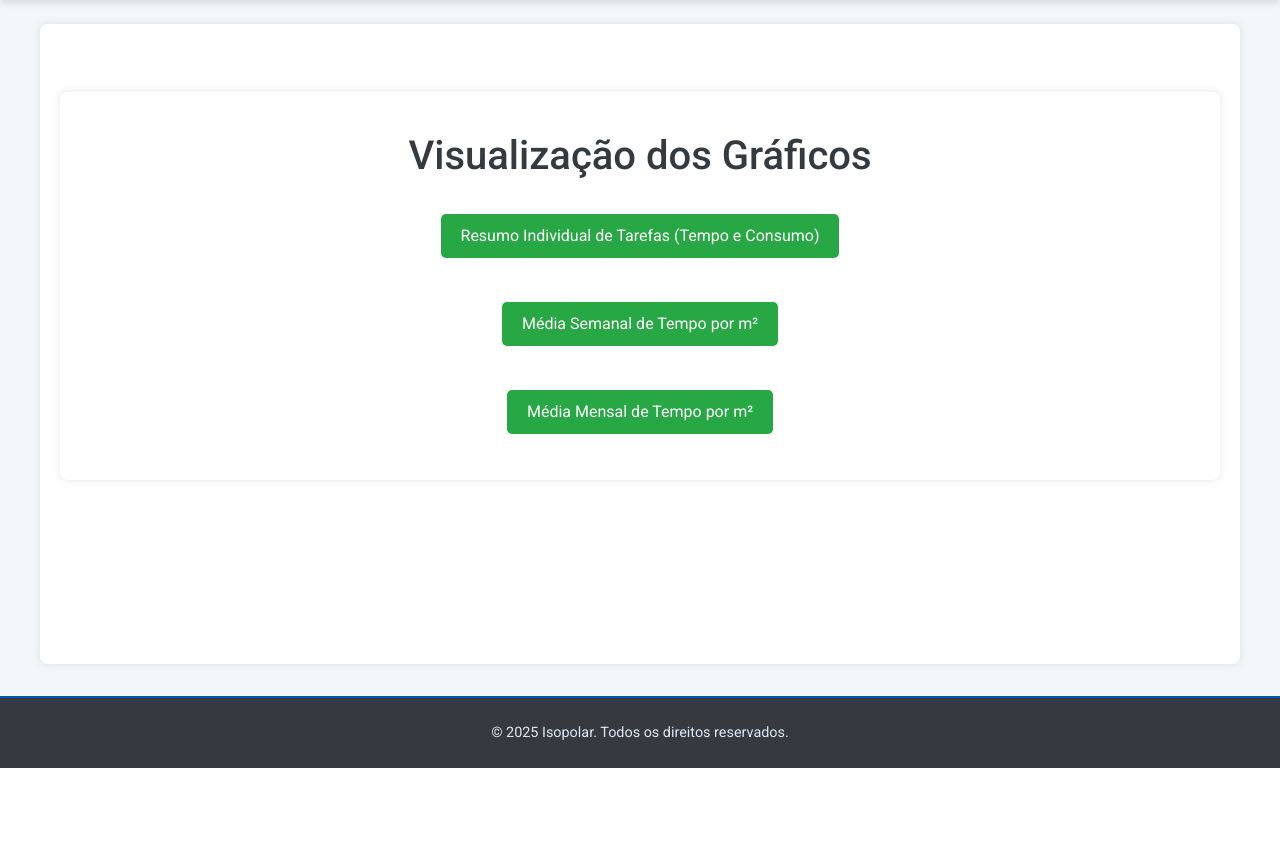
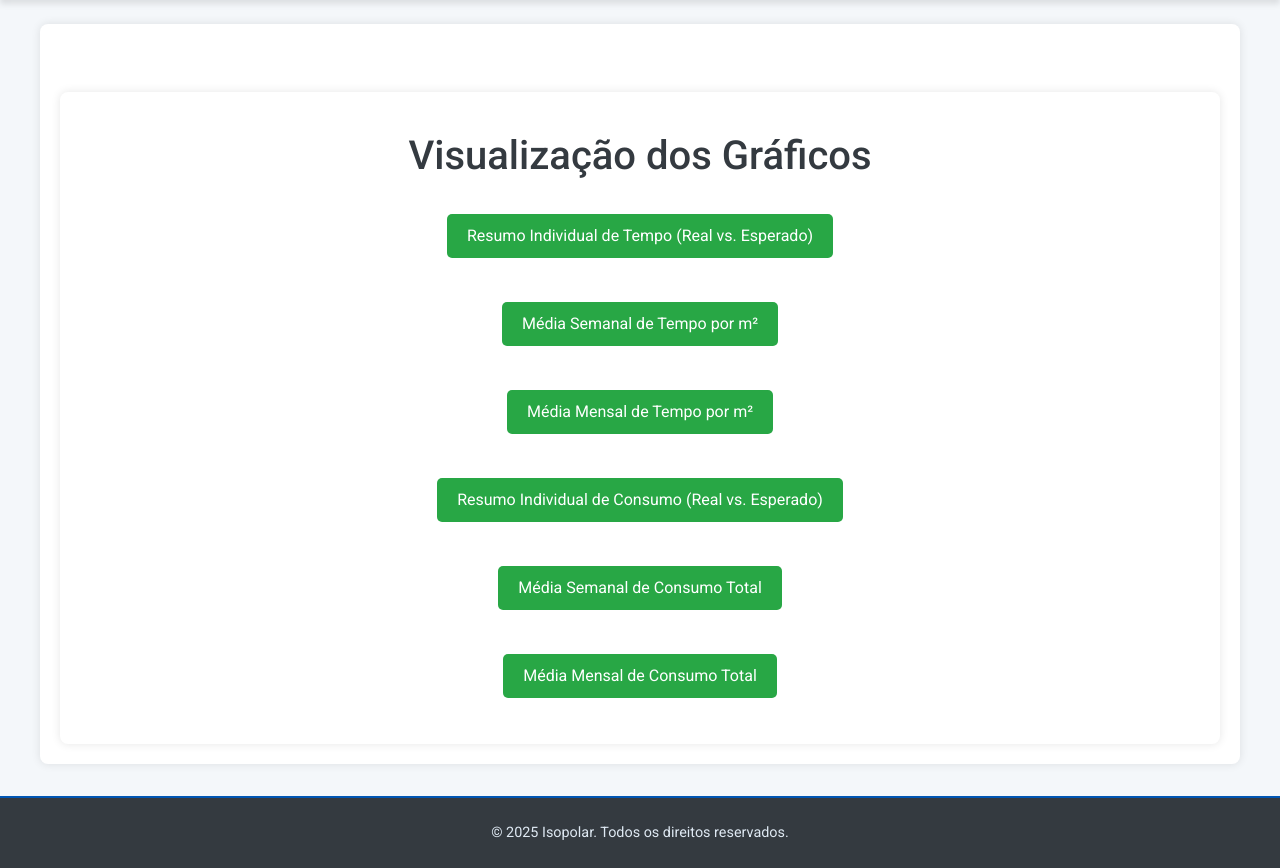
Before and after one commit to MarconeRafael/relatorio, a Flask app: page /graficos in a window 1280 px wide. Shown: the part 74-942 px from the top of the page. Before the commit the page ends 842 px from the top, so only its background shows below. Run offline with Flask 3, Linux system fonts and the light colour scheme; data that the repository does not hold is empty.

Commit message:
finalizado graficos

```diff
--- a/routes/graficos.py
+++ b/routes/graficos.py
@@ -1,6 +1,5 @@
 from flask import Blueprint, jsonify
 from models import Relatorio
-from datetime import datetime
 from collections import defaultdict
 import statistics
 
@@ -36,13 +35,34 @@ def chart_data():
     for rel in relatorios:
         # Obtém os valores esperados para a tarefa, se houver; caso contrário, usa valores padrão
         exp = expected_values.get(rel.tarefa, {"tempo_por_m2": None, "consumo": {}})
+
+        # Calcular o tempo total real e o tempo total esperado para a tarefa
+        actual_tempo_total = rel.calcular_duracao()
+        expected_tempo_total = None
+        if exp.get("tempo_por_m2") is not None and rel.metros_quadrados:
+            expected_tempo_total = exp.get("tempo_por_m2") * rel.metros_quadrados
+
+        # Para o consumo, o real é o total consumido já registrado (em materiais_gastos)
+        actual_consumo_total = rel.materiais_gastos
+        # Calcular o consumo total esperado: para cada material esperado, multiplique pelo número de metros quadrados
+        expected_consumo_total = {}
+        for material, valor in exp.get("consumo", {}).items():
+            if rel.metros_quadrados:
+                expected_consumo_total[material] = valor * rel.metros_quadrados
+
         tarefas_individuais.append({
             "id": rel.id,
             "tarefa": rel.tarefa,
             "duracao": rel.calcular_duracao(),
             "tempo_por_m2": rel.tempo_por_m2(),
             "consumo_por_m2": rel.consumo_por_m2(),
+            "metros_quadrados": rel.metros_quadrados,
+            "actual_tempo_total": actual_tempo_total,
+            "expected_tempo_total": expected_tempo_total,
+            "actual_consumo_total": actual_consumo_total,
+            "expected_consumo_total": expected_consumo_total,
             "criado_em": rel.criado_em.strftime("%Y-%m-%d"),
+            # Mantém também os valores por m² para referência
             "expected_tempo_por_m2": exp.get("tempo_por_m2"),
             "expected_consumo_por_m2": exp.get("consumo")
         })
--- a/static/js/chart.js
+++ b/static/js/chart.js
@@ -251,3 +251,67 @@ function initCharts() {
 
 // Inicializa os gráficos quando o documento estiver carregado.
 document.addEventListener('DOMContentLoaded', initCharts);
+
+function renderGroupedConsumptionChart(tarefasIndividuais) {
+ console.log("Renderizando gráfico de consumo total com dados:", tarefasIndividuais);
+ const labels = [];
+ const realConsumptionData = [];
+ const expectedConsumptionData = [];
+
+ tarefasIndividuais.forEach(item => {
+   let realConsumption = 0;
+   let expectedConsumption = 0;
+   // Utiliza os novos campos para consumo total
+   const realConsumo = item.actual_consumo_total;
+   const expectedConsumo = item.expected_consumo_total;
+
+   if (realConsumo && Object.keys(realConsumo).length > 0) {
+     const material = Object.keys(realConsumo)[0];
+     // Converte os valores para números, se necessário
+     realConsumption = parseFloat(realConsumo[material]) || 0;
+     expectedConsumption = (expectedConsumo && Object.keys(expectedConsumo).length > 0)
+                             ? (parseFloat(expectedConsumo[material]) || 0)
+                             : 0;
+     labels.push(`${item.tarefa} (ID ${item.id}) - ${material}`);
+   } else {
+     labels.push(`${item.tarefa} (ID ${item.id})`);
+   }
+   realConsumptionData.push(realConsumption);
+   expectedConsumptionData.push(expectedConsumption);
+ });
+
+ const canvas = document.getElementById('groupedConsumptionChart');
+ if (!canvas) {
+   console.warn("Canvas com id 'groupedConsumptionChart' não encontrado. Pulando renderização do gráfico de consumo.");
+   return;
+ }
+ const ctx = canvas.getContext('2d');
+ new Chart(ctx, {
+   type: 'bar',
+   data: {
+     labels: labels,
+     datasets: [
+       {
+         label: 'Consumo Real Total',
+         data: realConsumptionData,
+         backgroundColor: 'rgba(75, 192, 192, 0.5)',
+         borderColor: 'rgba(75, 192, 192, 1)',
+         borderWidth: 1
+       },
+       {
+         label: 'Consumo Esperado Total',
+         data: expectedConsumptionData,
+         backgroundColor: 'rgba(153, 102, 255, 0.5)',
+         borderColor: 'rgba(153, 102, 255, 1)',
+         borderWidth: 1
+       }
+     ]
+   },
+   options: {
+     responsive: true,
+     scales: {
+       y: { beginAtZero: true }
+     }
+   }
+ });
+}
--- a/templates/graficos.html
+++ b/templates/graficos.html
@@ -5,40 +5,75 @@
 <div class="container mt-5">
   <h1 class="text-center mb-4">Visualização dos Gráficos</h1>
 
-  <!-- Seção Colapsável: Resumo Individual de Tarefas -->
+  <!-- Seção Colapsável: Resumo Individual de Tempo -->
   <div class="mb-3">
-    <button class="btn btn-primary" type="button" data-bs-toggle="collapse" data-bs-target="#individualSection" aria-expanded="false" aria-controls="individualSection">
-      Resumo Individual de Tarefas (Tempo e Consumo)
+    <button class="btn btn-primary" type="button" data-bs-toggle="collapse" data-bs-target="#individualTimeSection" aria-expanded="false" aria-controls="individualTimeSection">
+      Resumo Individual de Tempo (Real vs. Esperado)
     </button>
   </div>
-  <div class="collapse" id="individualSection">
+  <div class="collapse" id="individualTimeSection">
     <div class="card card-body">
-      <!-- Gráfico de Barras Agrupadas para comparar Tempo Real vs. Esperado e Consumo Real vs. Esperado -->
       <canvas id="groupedBarChart" width="400" height="200"></canvas>
     </div>
   </div>
 
-  <!-- Seção Colapsável: Média Semanal -->
+  <!-- Seção Colapsável: Média Semanal de Tempo -->
   <div class="mb-3 mt-4">
-    <button class="btn btn-primary" type="button" data-bs-toggle="collapse" data-bs-target="#weeklySection" aria-expanded="false" aria-controls="weeklySection">
+    <button class="btn btn-primary" type="button" data-bs-toggle="collapse" data-bs-target="#weeklyTimeSection" aria-expanded="false" aria-controls="weeklyTimeSection">
       Média Semanal de Tempo por m²
     </button>
   </div>
-  <div class="collapse" id="weeklySection">
+  <div class="collapse" id="weeklyTimeSection">
     <div class="card card-body">
       <canvas id="weeklyChart" width="400" height="200"></canvas>
     </div>
   </div>
 
-  <!-- Seção Colapsável: Média Mensal -->
+  <!-- Seção Colapsável: Média Mensal de Tempo -->
   <div class="mb-3 mt-4">
-    <button class="btn btn-primary" type="button" data-bs-toggle="collapse" data-bs-target="#monthlySection" aria-expanded="false" aria-controls="monthlySection">
+    <button class="btn btn-primary" type="button" data-bs-toggle="collapse" data-bs-target="#monthlyTimeSection" aria-expanded="false" aria-controls="monthlyTimeSection">
       Média Mensal de Tempo por m²
     </button>
   </div>
-  <div class="collapse" id="monthlySection">
+  <div class="collapse" id="monthlyTimeSection">
     <div class="card card-body">
       <canvas id="monthlyChart" width="400" height="200"></canvas>
+    </div>
+  </div>
+
+  <!-- Seção Colapsável: Resumo Individual de Consumo -->
+  <div class="mb-3 mt-4">
+    <button class="btn btn-secondary" type="button" data-bs-toggle="collapse" data-bs-target="#individualConsumptionSection" aria-expanded="false" aria-controls="individualConsumptionSection">
+      Resumo Individual de Consumo (Real vs. Esperado)
+    </button>
+  </div>
+  <div class="collapse" id="individualConsumptionSection">
+    <div class="card card-body">
+      <canvas id="groupedConsumptionChart" width="400" height="200"></canvas>
+    </div>
+  </div>
+
+  <!-- Seção Colapsável: Média Semanal de Consumo -->
+  <div class="mb-3 mt-4">
+    <button class="btn btn-secondary" type="button" data-bs-toggle="collapse" data-bs-target="#weeklyConsumptionSection" aria-expanded="false" aria-controls="weeklyConsumptionSection">
+      Média Semanal de Consumo Total
+    </button>
+  </div>
+  <div class="collapse" id="weeklyConsumptionSection">
+    <div class="card card-body">
+      <canvas id="weeklyConsumptionChart" width="400" height="200"></canvas>
+    </div>
+  </div>
+
+  <!-- Seção Colapsável: Média Mensal de Consumo -->
+  <div class="mb-3 mt-4">
+    <button class="btn btn-secondary" type="button" data-bs-toggle="collapse" data-bs-target="#monthlyConsumptionSection" aria-expanded="false" aria-controls="monthlyConsumptionSection">
+      Média Mensal de Consumo Total
+    </button>
+  </div>
+  <div class="collapse" id="monthlyConsumptionSection">
+    <div class="card card-body">
+      <canvas id="monthlyConsumptionChart" width="400" height="200"></canvas>
     </div>
   </div>
 </div>
```
